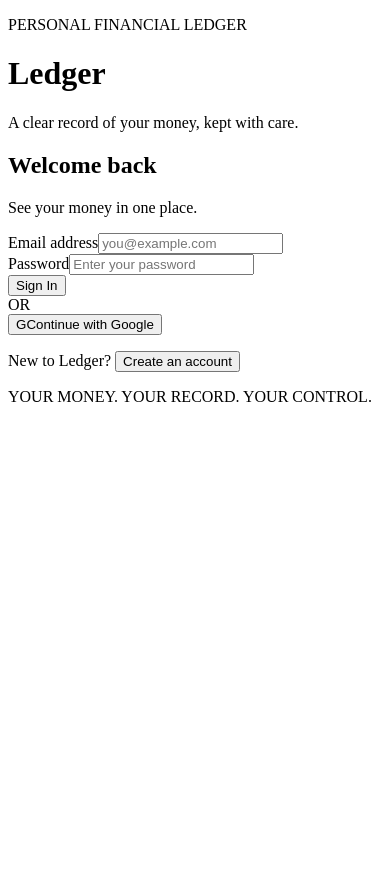
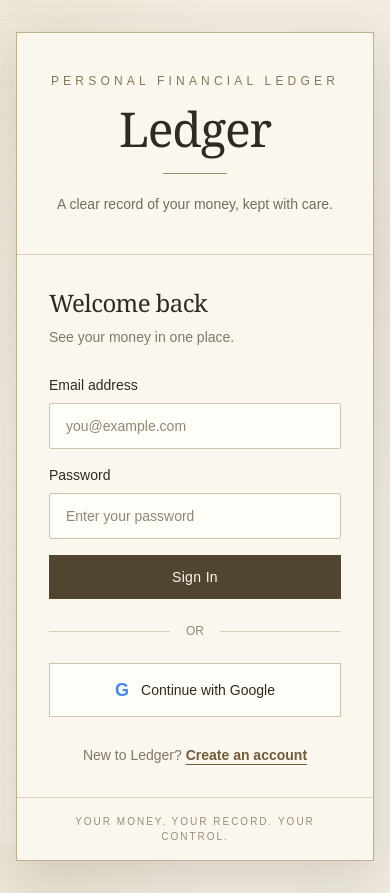
Before and after one commit to Anant798/ledger, a Next.js app: page / in a window 390 px wide. Before the commit the page ends 844 px from the top, so only its background shows below. Built offline with nearby package versions, Linux system fonts and the light colour scheme; no server answers.

Commit message:
Preserve global styles with Chronexa loader

```diff
--- a/app/globals.css
+++ b/app/globals.css
@@ -1,3 +1,91 @@
+@import "tailwindcss";
+
+:root {
+  --paper: #f1ecdf;
+  --paper-light: #faf7ef;
+  --paper-deep: #e8dfce;
+  --ink: #302b22;
+  --ink-soft: #756c5d;
+  --ink-faint: #897653;
+  --rule: #c9bda6;
+  --gold: #806b45;
+  --gold-pale: #e9dfc9;
+  --font-sans: Arial, Helvetica, sans-serif;
+}
+
+@theme inline {
+  --color-background: var(--paper);
+  --color-foreground: var(--ink);
+  --font-sans: Arial, Helvetica, sans-serif;
+  --font-mono: "SFMono-Regular", Consolas, "Liberation Mono", monospace;
+}
+
+* { box-sizing: border-box; }
+html { scroll-behavior: smooth; scroll-padding-top: 1.5rem; }
+body {
+  min-height: 100%;
+  color: var(--ink);
+  font-family: Arial, Helvetica, sans-serif;
+  background-color: var(--paper);
+  background-image: radial-gradient(ellipse at 14% 9%, rgb(179 147 96 / 9%), transparent 34%), radial-gradient(ellipse at 89% 31%, rgb(134 117 80 / 7%), transparent 31%), radial-gradient(ellipse at 45% 95%, rgb(201 177 133 / 9%), transparent 35%), repeating-linear-gradient(0deg, transparent 0 31px, rgb(107 89 60 / 3%) 32px, transparent 33px);
+  background-attachment: fixed;
+}
+
+h1, h2, h3, h4 { font-family: Georgia, "Times New Roman", serif; font-weight: 500; letter-spacing: -0.025em; }
+button, a, input, select, textarea, summary { -webkit-tap-highlight-color: transparent; }
+button, a { transition: color 160ms ease, background-color 160ms ease, border-color 160ms ease, box-shadow 160ms ease, transform 160ms ease; }
+button:not(:disabled) { cursor: pointer; }
+button:disabled { cursor: not-allowed; }
+input, select, textarea { color: var(--ink); }
+input::placeholder, textarea::placeholder { color: #918777; }
+:focus-visible { outline: 2px solid #806b45; outline-offset: 2px; }
+::selection { color: #302b22; background: #dfd1b3; }
+
+main { position: relative; isolation: isolate; }
+main > header { max-width: 76rem; margin-inline: auto; }
+main > section { max-width: 76rem; margin-inline: auto; }
+main > section:not(:first-of-type) { scroll-margin-top: 1.5rem; }
+main > section.rounded-xl,
+main > section.mx-auto { border-radius: 3px; box-shadow: 0 5px 20px rgb(63 51 33 / 5%); }
+
+/* Reusable notebook surfaces across forms, records, alerts and shared expenses. */
+main section.rounded-xl, main section > .rounded-xl { border-radius: 3px; }
+main section article, main section [role="dialog"] { box-shadow: 0 2px 8px rgb(63 51 33 / 4%); }
+main section input, main section select, main section textarea,
+main form input, main form select, main form textarea {
+  border-radius: 2px;
+  background-color: #fffdf8;
+  transition: border-color 160ms ease, box-shadow 160ms ease;
+}
+main section input:focus, main section select:focus, main section textarea:focus,
+main form input:focus, main form select:focus, main form textarea:focus {
+  border-color: var(--gold);
+  box-shadow: 0 0 0 3px rgb(128 107 69 / 12%);
+  outline: none;
+}
+main section button:not(:disabled):hover, main > header button:not(:disabled):hover { transform: translateY(-1px); }
+main section details > summary { transition: color 160ms ease; }
+main section details > summary:hover { color: var(--gold); }
+
+.ledger-book { position: relative; overflow: hidden; border: 1px solid #bdae91; border-radius: 4px; background: linear-gradient(90deg, #e7ddc9 0, #f5f0e4 2.2%, #fbf8f0 5.4%, #f9f5e9 100%); box-shadow: 0 18px 50px rgb(53 43 29 / 13%), inset 5px 0 12px rgb(90 70 42 / 7%); }
+.ledger-book::before { position: absolute; inset: 0 auto 0 3.2%; width: 1px; content: ""; background: rgb(180 159 121 / 40%); }
+.ledger-book::after { position: absolute; inset: 0 0 auto; height: 8px; content: ""; background: linear-gradient(180deg, rgb(125 99 57 / 8%), transparent); pointer-events: none; }
+.ledger-page { position: relative; min-height: 12rem; border: 1px solid #ded4c0; border-radius: 2px; background: linear-gradient(90deg, rgb(189 172 139 / 10%), transparent 18%), #fbf8f0; box-shadow: 0 4px 14px rgb(58 47 32 / 7%); }
+.ledger-page:hover { transform: translateY(-2px); box-shadow: 0 9px 22px rgb(58 47 32 / 12%); }
+.ledger-rule { height: 1px; background: linear-gradient(90deg, transparent, #b5a17b 18%, #b5a17b 82%, transparent); }
+.ledger-number { color: #8c7955; font-family: Georgia, "Times New Roman", serif; font-variant-numeric: tabular-nums; letter-spacing: .12em; }
+.ledger-amount { font-family: Arial, Helvetica, sans-serif; font-variant-numeric: tabular-nums lining-nums; letter-spacing: -.025em; }
+
+@media (max-width: 640px) {
+  body { background-attachment: scroll; }
+  main > section.rounded-xl, main > section.mx-auto { margin-inline: 0; }
+  .ledger-book::before { left: 2%; }
+}
+
+@media (prefers-reduced-motion: reduce) {
+  *, *::before, *::after { scroll-behavior: auto !important; transition-duration: .01ms !important; animation-duration: .01ms !important; animation-iteration-count: 1 !important; }
+}
+
 
 /* Chronexa full-screen route loading state. The source GIF is used as a
    luminance mask so its dark backdrop disappears against the page. */
```
